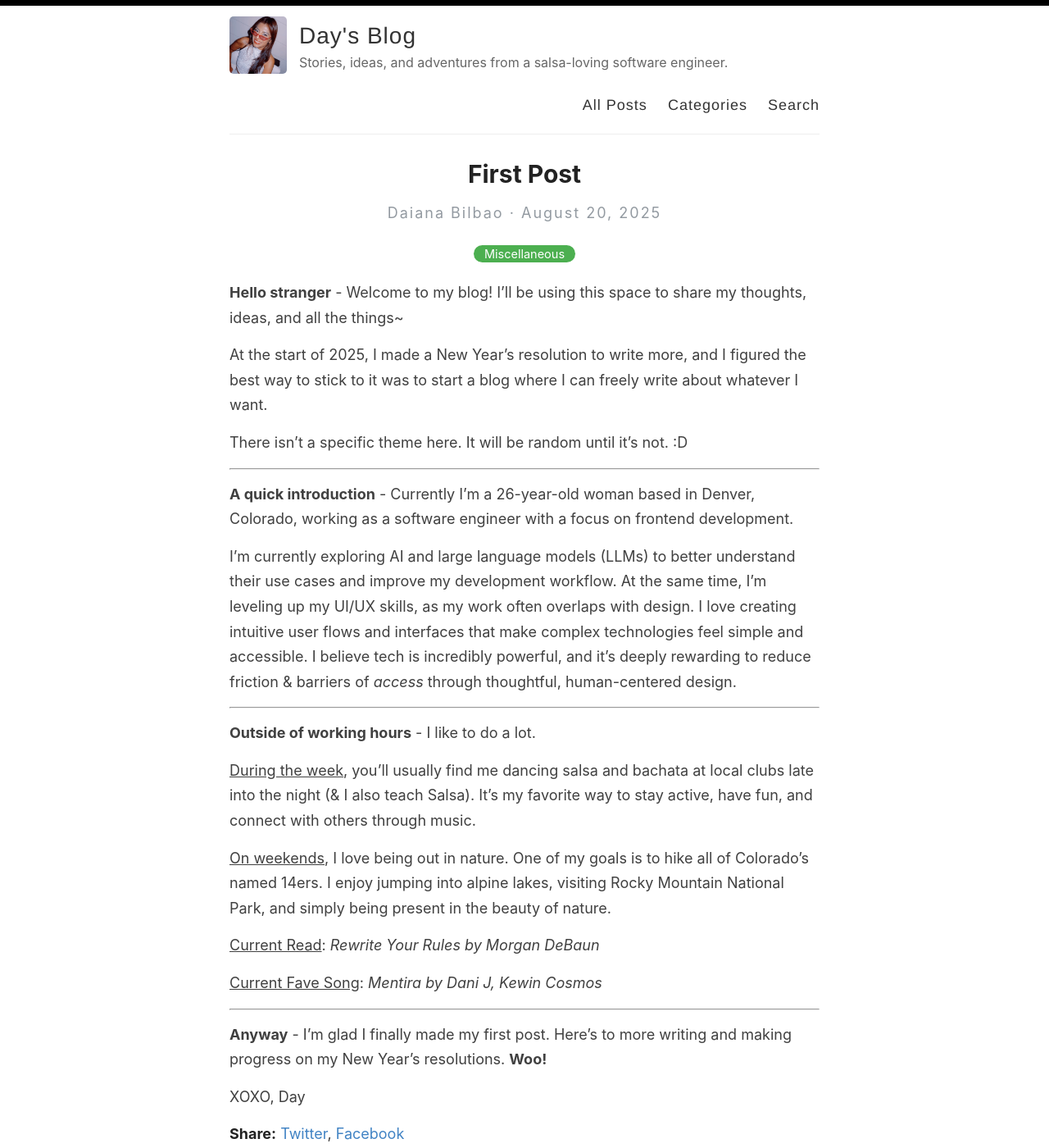
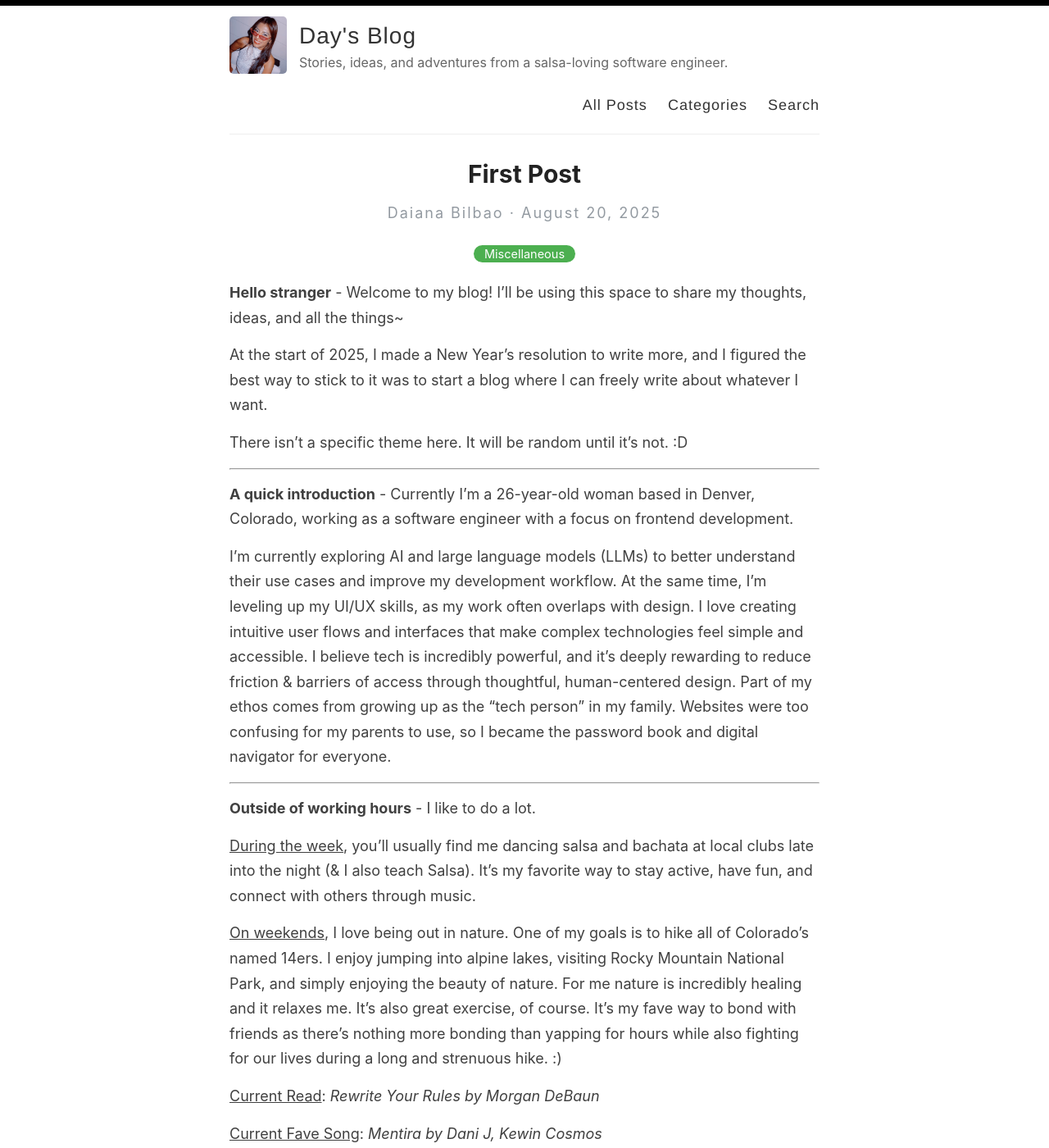
Before and after one commit to dayana0425/my-jekyll-blog, a Jekyll site: the page built from _posts/2025-08-20-first-post.md, in a window 1280 px wide and 1400 px high. Shown: the whole window at 82% size. Built offline with Jekyll 4.4.1, drawn with Linux system fonts in a browser that asks for light colours.

Commit message:
edit blog

```diff
--- a/_posts/2025-08-20-first-post.md
+++ b/_posts/2025-08-20-first-post.md
@@ -14,14 +14,14 @@ There isn’t a specific theme here. It will be random until it’s not. :D
 
 **A quick introduction** - Currently I’m a 26-year-old woman based in Denver, Colorado, working as a software engineer with a focus on frontend development.
 
-I’m currently exploring AI and large language models (LLMs) to better understand their use cases and improve my development workflow. At the same time, I’m leveling up my UI/UX skills, as my work often overlaps with design. I love creating intuitive user flows and interfaces that make complex technologies feel simple and accessible. I believe tech is incredibly powerful, and it’s deeply rewarding to reduce friction & barriers of *access* through thoughtful, human-centered design.
+I’m currently exploring AI and large language models (LLMs) to better understand their use cases and improve my development workflow. At the same time, I’m leveling up my UI/UX skills, as my work often overlaps with design. I love creating intuitive user flows and interfaces that make complex technologies feel simple and accessible. I believe tech is incredibly powerful, and it’s deeply rewarding to reduce friction & barriers of access through thoughtful, human-centered design. Part of my ethos comes from growing up as the “tech person” in my family. Websites were too confusing for my parents to use, so I became the password book and digital navigator for everyone.
 
 ---
 **Outside of working hours** - I like to do a lot.
 
 <u>During the week</u>, you’ll usually find me dancing salsa and bachata at local clubs late into the night (& I also teach Salsa). It’s my favorite way to stay active, have fun, and connect with others through music.
 
-<u>On weekends</u>, I love being out in nature. One of my goals is to hike all of Colorado’s named 14ers. I enjoy jumping into alpine lakes, visiting Rocky Mountain National Park, and simply being present in the beauty of nature.
+<u>On weekends</u>, I love being out in nature. One of my goals is to hike all of Colorado’s named 14ers. I enjoy jumping into alpine lakes, visiting Rocky Mountain National Park, and simply enjoying the beauty of nature. For me nature is incredibly healing and it relaxes me. It's also great exercise, of course. It's my fave way to bond with friends as there's nothing more bonding than yapping for hours while also fighting for our lives during a long and strenuous hike. :)
 
 <u>Current Read</u>: *Rewrite Your Rules by Morgan DeBaun*
 
```
